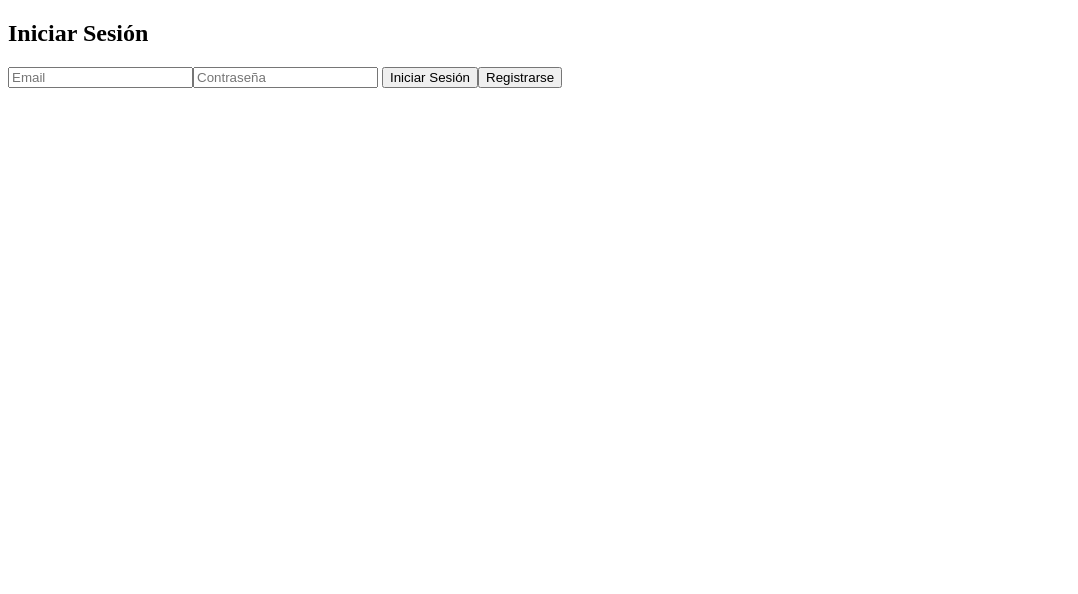
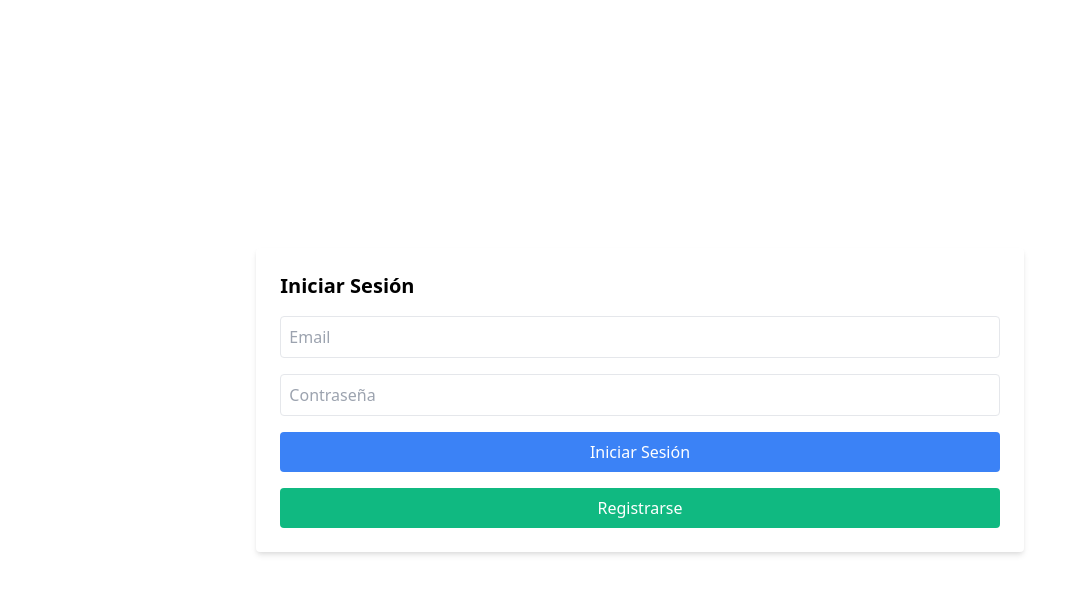
Before and after one commit to bryanorellana28/UMGDESARROLLOWEBCITAS, a Next.js app: page /login in a window 1280 px wide. Shown: the top 594 px of the page, without its empty margins (0-1078 px from the left). Built offline with nearby package versions, Linux system fonts and the light colour scheme.

Commit message:
_app.tsx se agrego el archivo para levantar tailwinds.css

```diff
--- a/package.json
+++ b/package.json
@@ -13,9 +13,9 @@
     "bcryptjs": "^2.4.3",
     "jsonwebtoken": "^9.0.2",
     "jwt-decode": "^4.0.0",
-    "next": "^15.0.3",
-    "react": "19.0.0-rc-69d4b800-20241021",
-    "react-dom": "19.0.0-rc-69d4b800-20241021",
+    "next": "^15.0.1",
+    "react": "^18.3.1",
+    "react-dom": "^18.3.1",
     "react-svg": "^16.1.34"
   },
   "devDependencies": {
--- a/tailwind.config.js
+++ b/tailwind.config.js
@@ -3,7 +3,7 @@ module.exports = {
   content: [
     "./pages/**/*.{js,ts,jsx,tsx}",
     "./components/**/*.{js,ts,jsx,tsx}",
-    "./app/**/*.{js,ts,jsx,tsx}", // Si estás usando Next.js 13+ con la carpeta "app"
+    "./app/**/*.{js,ts,jsx,tsx}" // si estás usando Next.js 13+
   ],
   theme: {
     extend: {},
```
Also changed, not shown: pages/_app.tsx (renamed from _app.tsx), 1 other file (tests, documents, lock files or other folders).
